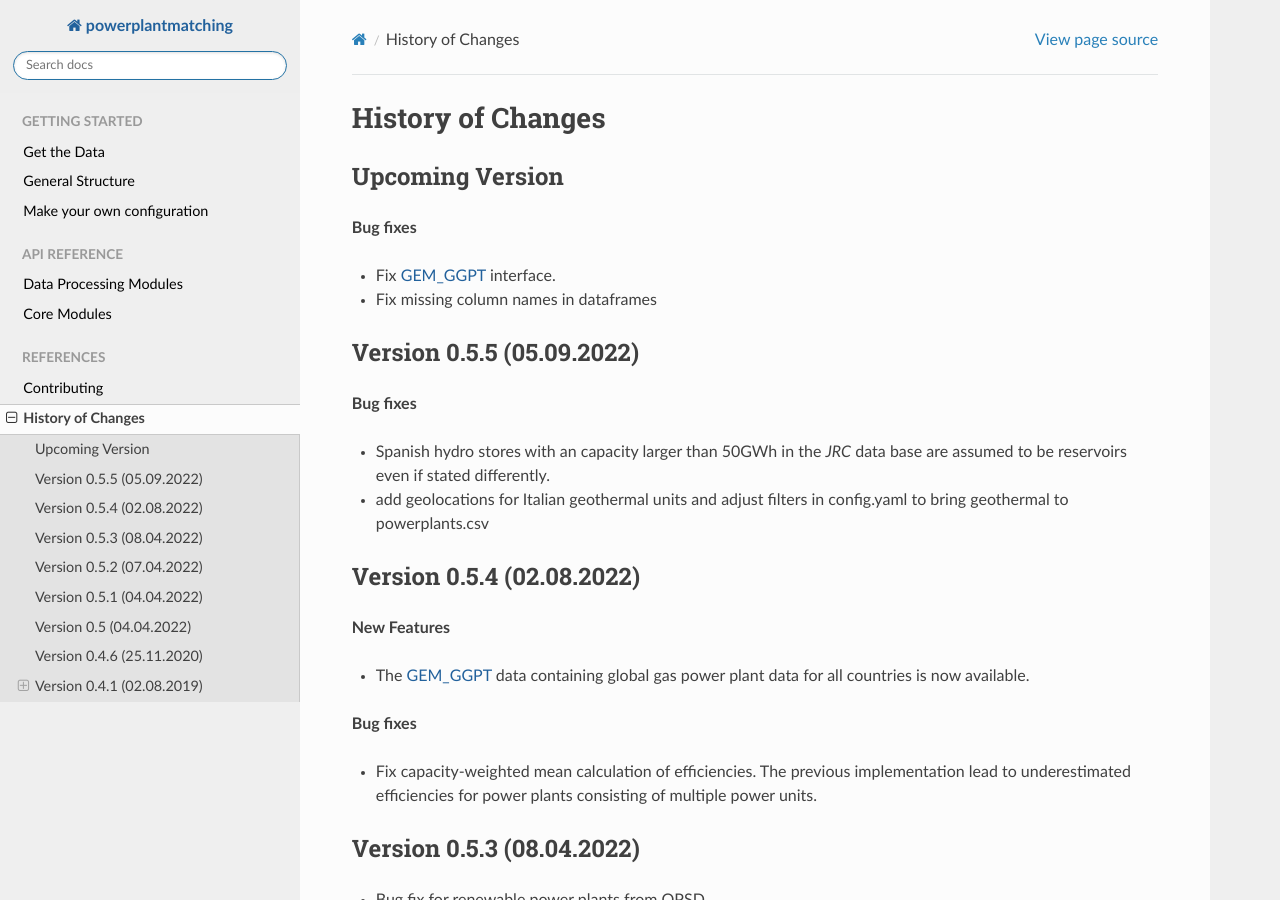
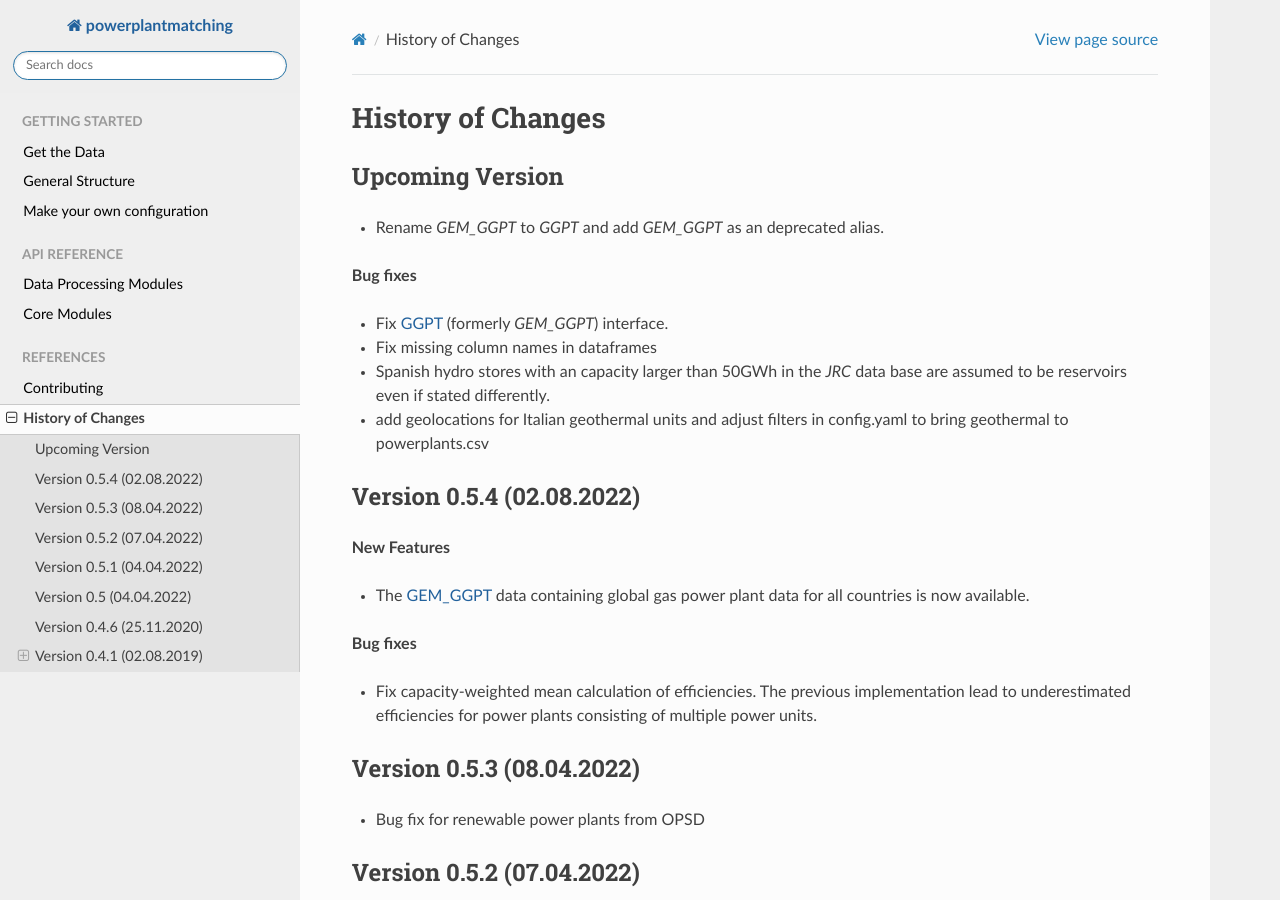
Before and after one commit to PyPSA/powerplantmatching, a Sphinx documentation site: the page built from doc/release-notes.rst, in a window 1280 px wide and 900 px high. Built offline with Sphinx 7.4.7 and the Read the Docs theme 2.0.0, drawn with Linux system fonts in a browser that asks for light colours; pages that are not in the unit, such as notebooks, are missing from menus.

Commit message:
rename GEM_GGPT to GGPT, fully-include the source in the final data

```diff
--- a/doc/release-notes.rst
+++ b/doc/release-notes.rst
@@ -5,17 +5,13 @@ History of Changes
 Upcoming Version
 ----------------
 
-**Bug fixes**
 
-* Fix `GEM_GGPT <https://globalenergymonitor.org/projects/global-gas-plant-tracker/>`_ interface.
-* Fix missing column names in dataframes
-
-
-Version 0.5.5 (05.09.2022)
--------------------------
+* Rename `GEM_GGPT` to `GGPT` and add `GEM_GGPT` as an deprecated alias.
 
 **Bug fixes**
 
+* Fix `GGPT <https://globalenergymonitor.org/projects/global-gas-plant-tracker/>`_ (formerly `GEM_GGPT`) interface.
+* Fix missing column names in dataframes
 * Spanish hydro stores with an capacity larger than 50GWh in the `JRC` data base are assumed to be reservoirs even if stated differently.
 * add geolocations for Italian geothermal units and adjust filters in config.yaml to bring geothermal to powerplants.csv
 
```
Also changed, not shown: 2 other files.
